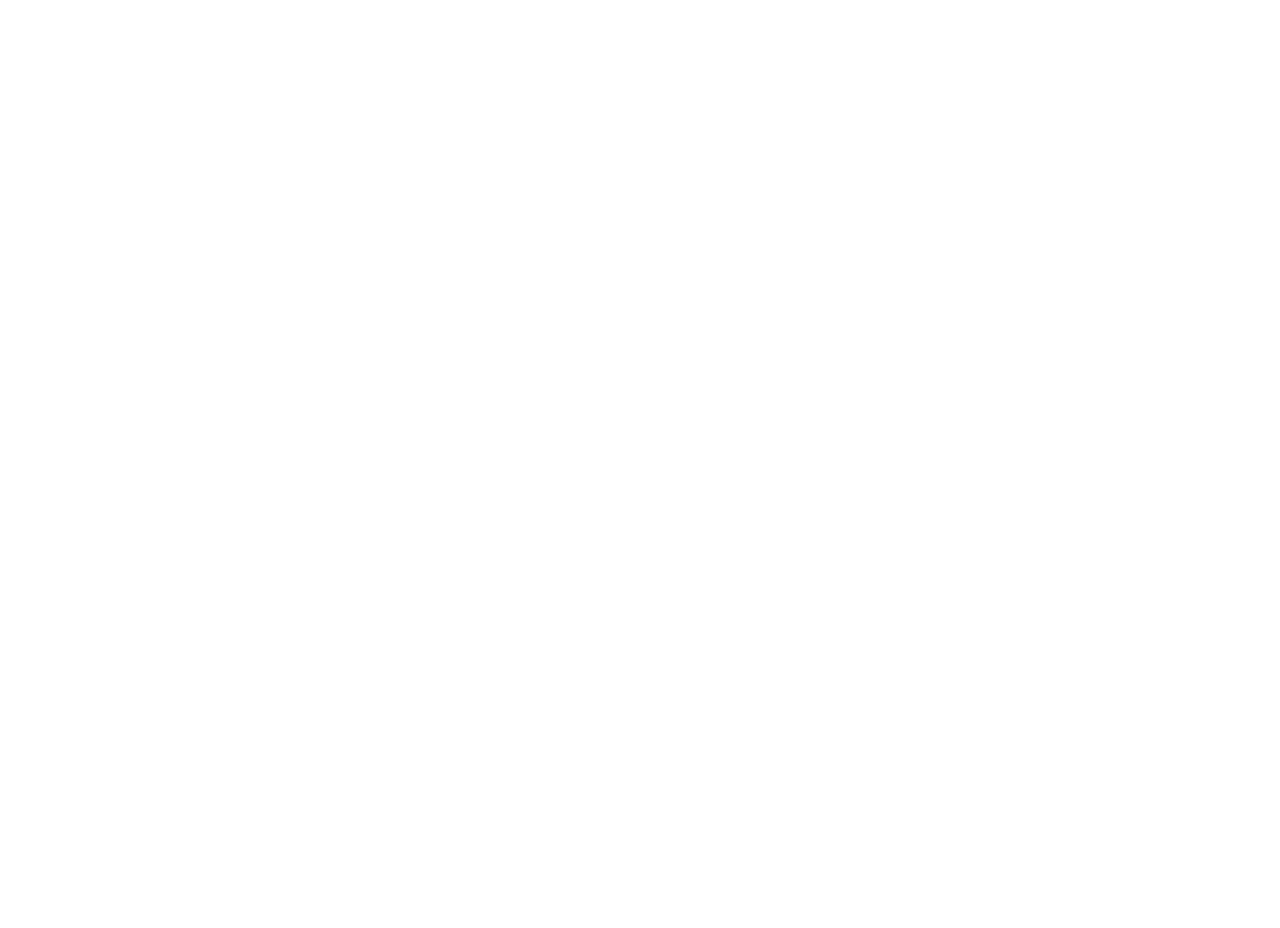
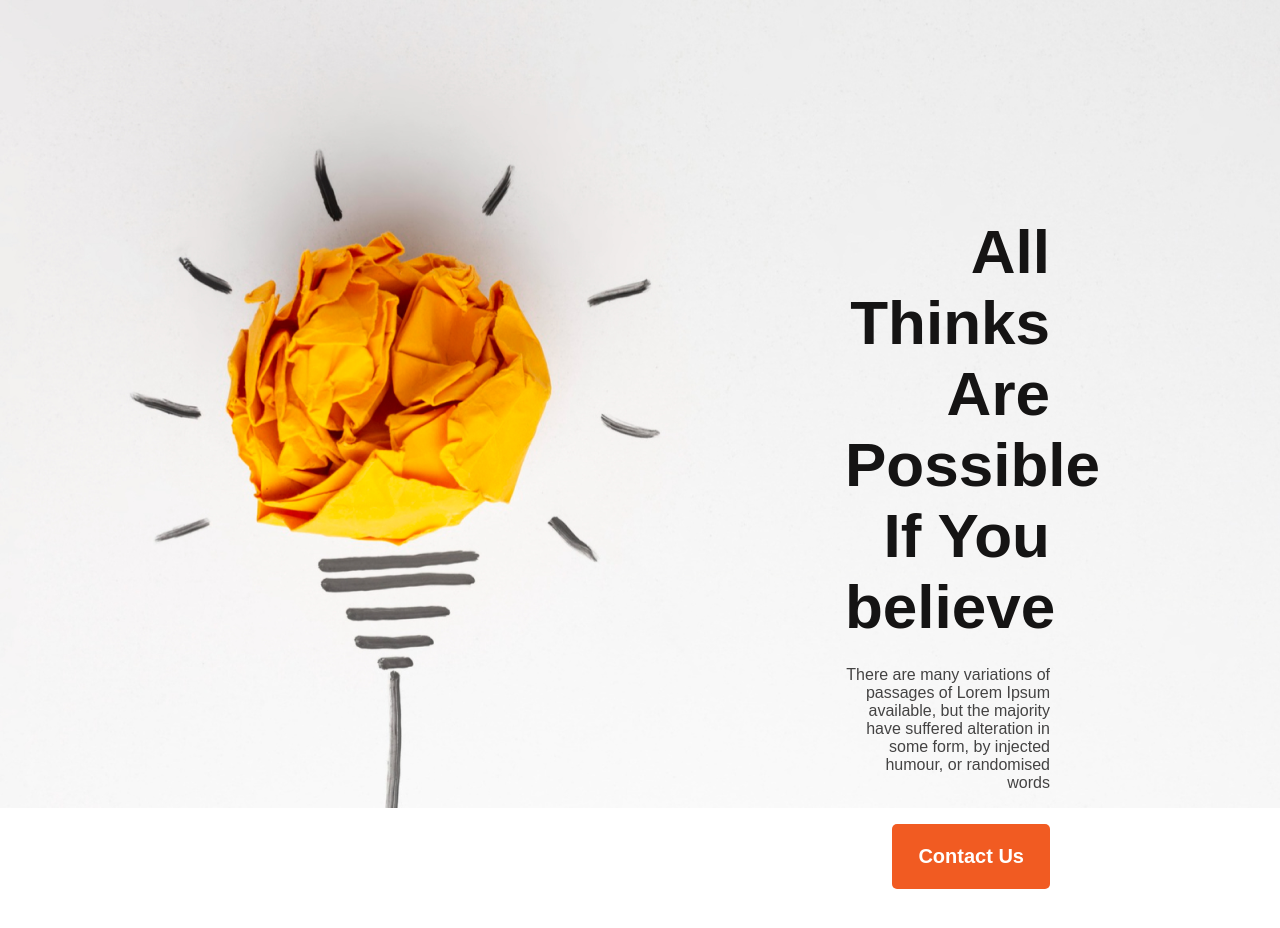
Before and after one commit to HabibaSabrina/tithi-assignment1, a plain HTML site: page index.html in a window 1280 px wide. Before the commit the page ends 800 px from the top, so only its background shows below. Drawn offline with Linux system fonts and the light colour scheme.

Commit message:
banner portion

```diff
--- a/index.html
+++ b/index.html
@@ -5,8 +5,19 @@
     <meta http-equiv="X-UA-Compatible" content="IE=edge">
     <meta name="viewport" content="width=device-width, initial-scale=1.0">
     <title>Assignment 1</title>
+    <link rel="preconnect" href="https://fonts.googleapis.com"><link rel="preconnect" href="https://fonts.gstatic.com" crossorigin><link href="https://fonts.googleapis.com/css2?family=Open+Sans&display=swap" rel="stylesheet">
+    <link rel="stylesheet" href="styles/assignment1.css">
 </head>
 <body>
+    <!-- banner portion using frame 1-->
+    <header class="header">
+        <div class="banner">
+            <h1 class="bannertitle">All Thinks Are Possible If You believe</h1>
+            <p class="bannersubtitle">There are many variations of passages of Lorem Ipsum available, but the majority have suffered alteration in some form, by injected humour, or randomised words</p>
+            <button class="buttondesign">Contact Us</button>
+
+        </div>
+    </header>
 
 </body>
 </html>
--- /dev/null
+++ b/styles/assignment1.css
@@ -0,0 +1,40 @@
+*{
+    margin: 0;
+    font-family: 'Work Sans', sans-serif;
+}
+/* styling header */
+.header{
+    background-image: url('../images/banner/banner1.png');
+    background-repeat: no-repeat;
+
+}
+.banner{
+    text-align: right;
+    padding-top: 216px;
+    padding-right: 230px;
+    padding-left: 845px;
+}
+.bannertitle{
+    font-weight: 700;
+    font-size: 62px;
+    margin-bottom: 24px;
+    color: #151414;
+}
+.bannersubtitle{
+    font-weight: 400;
+    font-size: 16px;
+    color: #444343;
+    margin-bottom: 32px;
+
+}
+/* Button style */
+.buttondesign{
+    font-weight: 600;
+    font-size: 20px;
+    color: #FFFFFF;
+    background:#F15B22;
+    padding: 21px 26px;
+    border: 0;
+    margin-bottom: 166px;
+    border-radius: 5px;
+}
```
Also changed, not shown: images/banner/banner1.png (added), images/banner/banner2.png (added), images/banner/banner3.png (added), images/gradient1.png (added), images/gradient2.png (added), images/gradient3.png (added), images/icons/ecom.png (added), images/icons/fb.png (added), images/icons/js.png (added), images/icons/smoke.png (added), images/icons/twitter.png (added), images/icons/web.png (added), images/icons/youtube.png (added), images/person.png (added), 1 more files.
